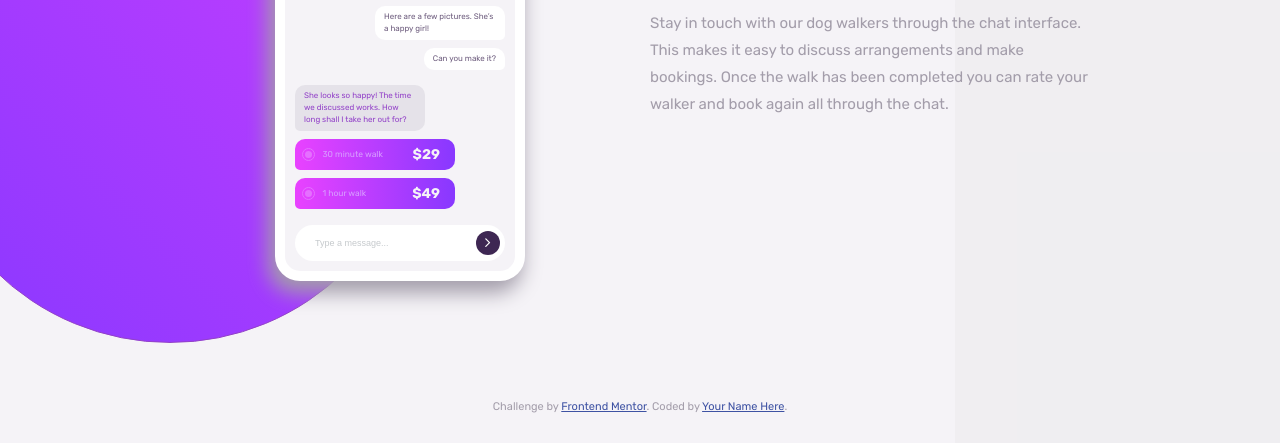
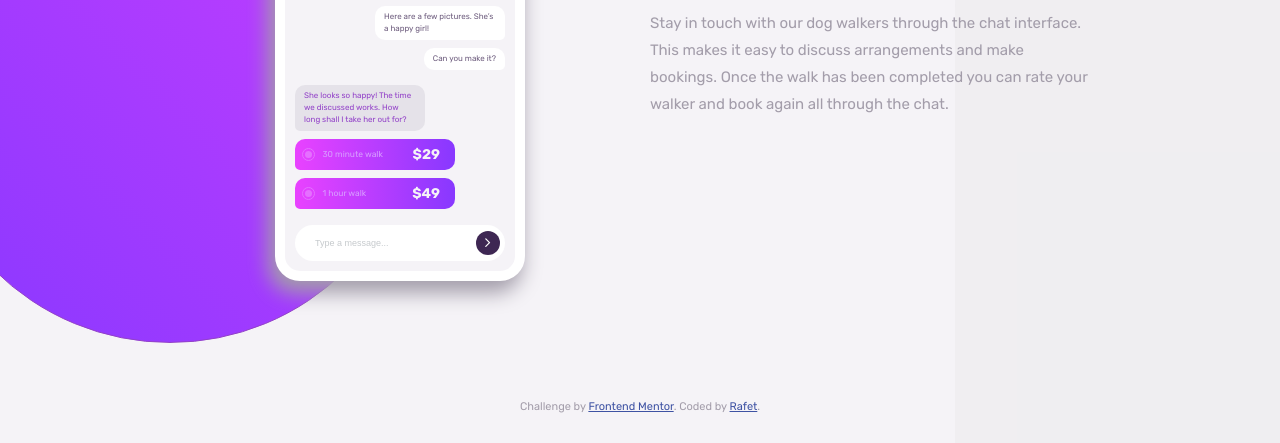
Before and after one commit to rafetbasturk/c26, a plain HTML site: page index.html in a window 1280 px wide. Shown: the part 357-800 px from the top of the page. Drawn offline with nearby package versions, Linux system fonts and the light colour scheme.

Commit message:
Second commit
Added personal link

```diff
--- a/index.html
+++ b/index.html
@@ -106,7 +106,7 @@
   <footer>
     <div class="attribution">
       Challenge by <a href="https://www.frontendmentor.io?ref=challenge" target="_blank">Frontend Mentor</a>.
-      Coded by <a href="#">Your Name Here</a>.
+      Coded by <a href="https://www.frontendmentor.io/profile/rafetbasturk" target="_blank">Rafet</a>.
     </div>
   </footer>
 
```
